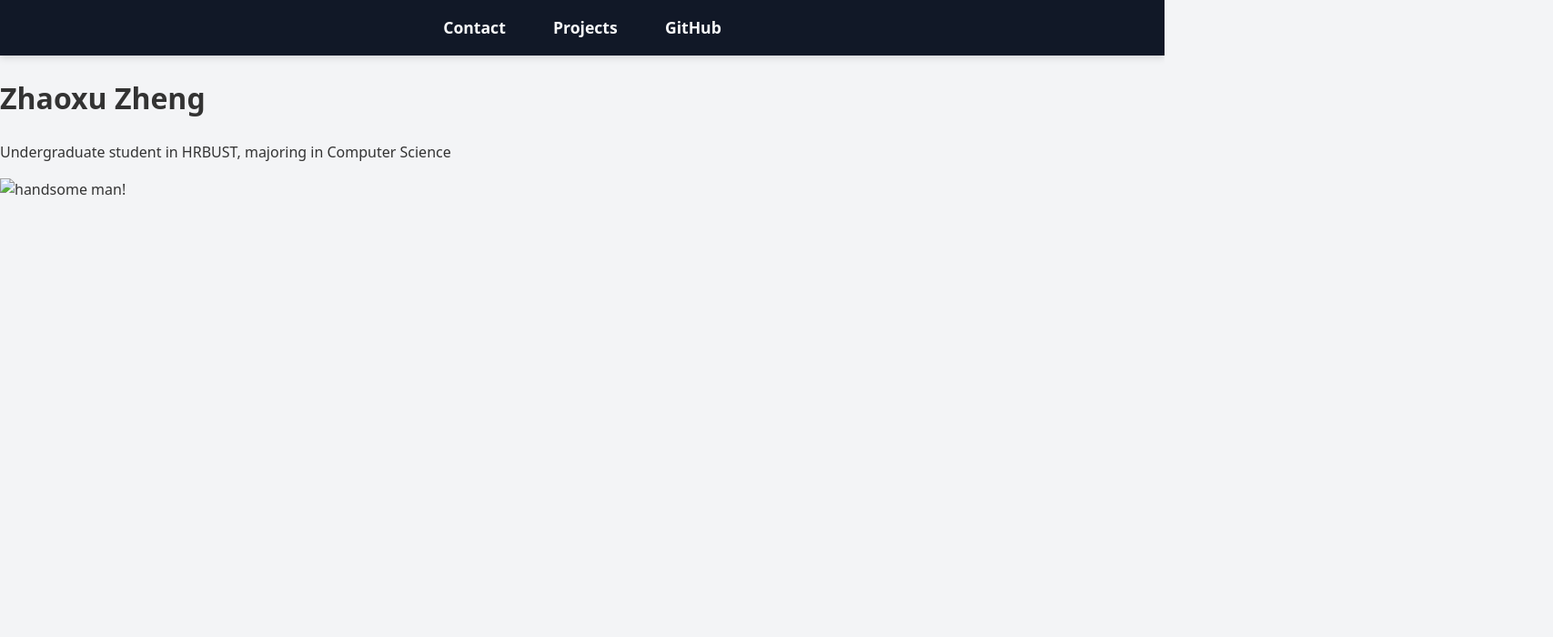
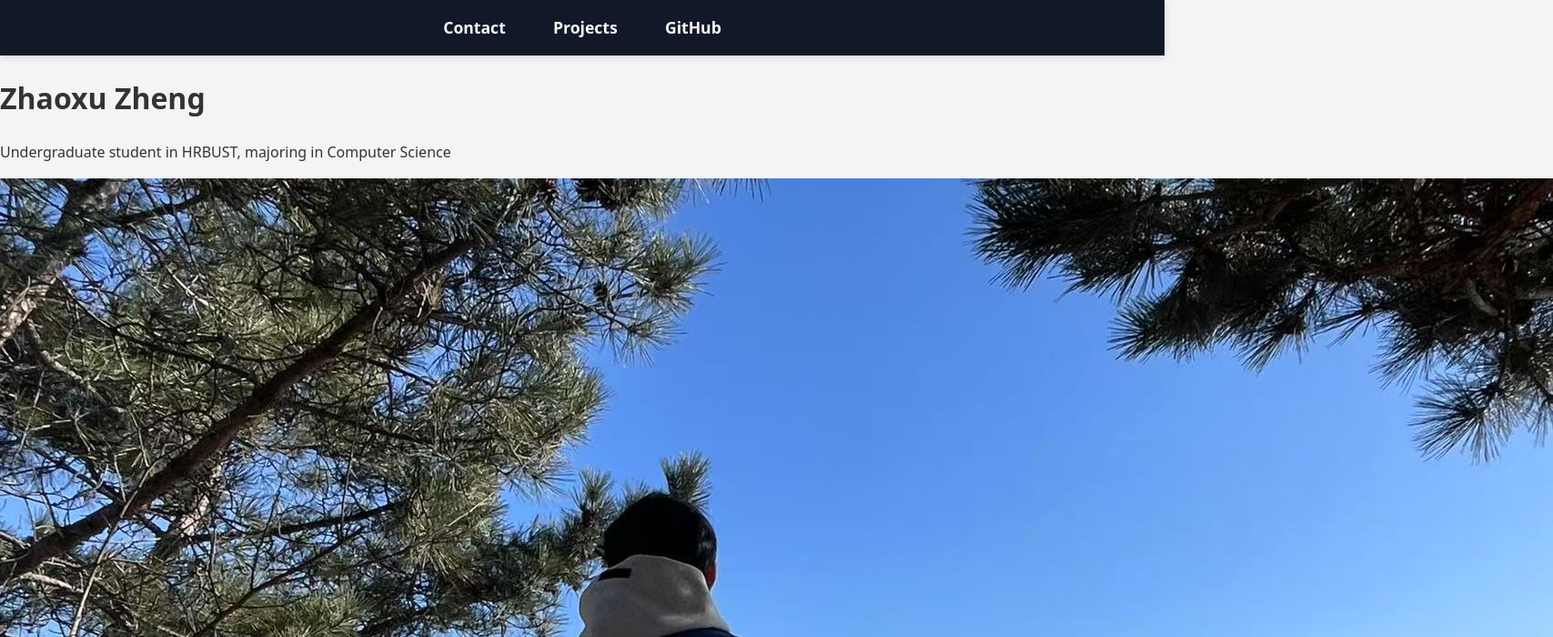
Before and after one commit to 0ozcharles/Beta_test_portfolio, a plain HTML site: page index.html in a window 1280 px wide. Shown: the top 700 px of the page at 91% size, 1707 px wide, since content can reach past the window. Drawn offline with Linux system fonts and the light colour scheme.

Commit message:
Update index.html

```diff
--- a/index.html
+++ b/index.html
@@ -16,7 +16,7 @@
   <main>
     <h1>Zhaoxu Zheng</h1>
     <p>Undergraduate student in HRBUST, majoring in Computer Science</p>
-    <img class="personal-picture" src="images/1.jpg" alt="handsome man!" />
+    <img class="personal-picture" src="image/1.jpg" alt="handsome man!" />
   </main>
 </body>
 </html>
```
